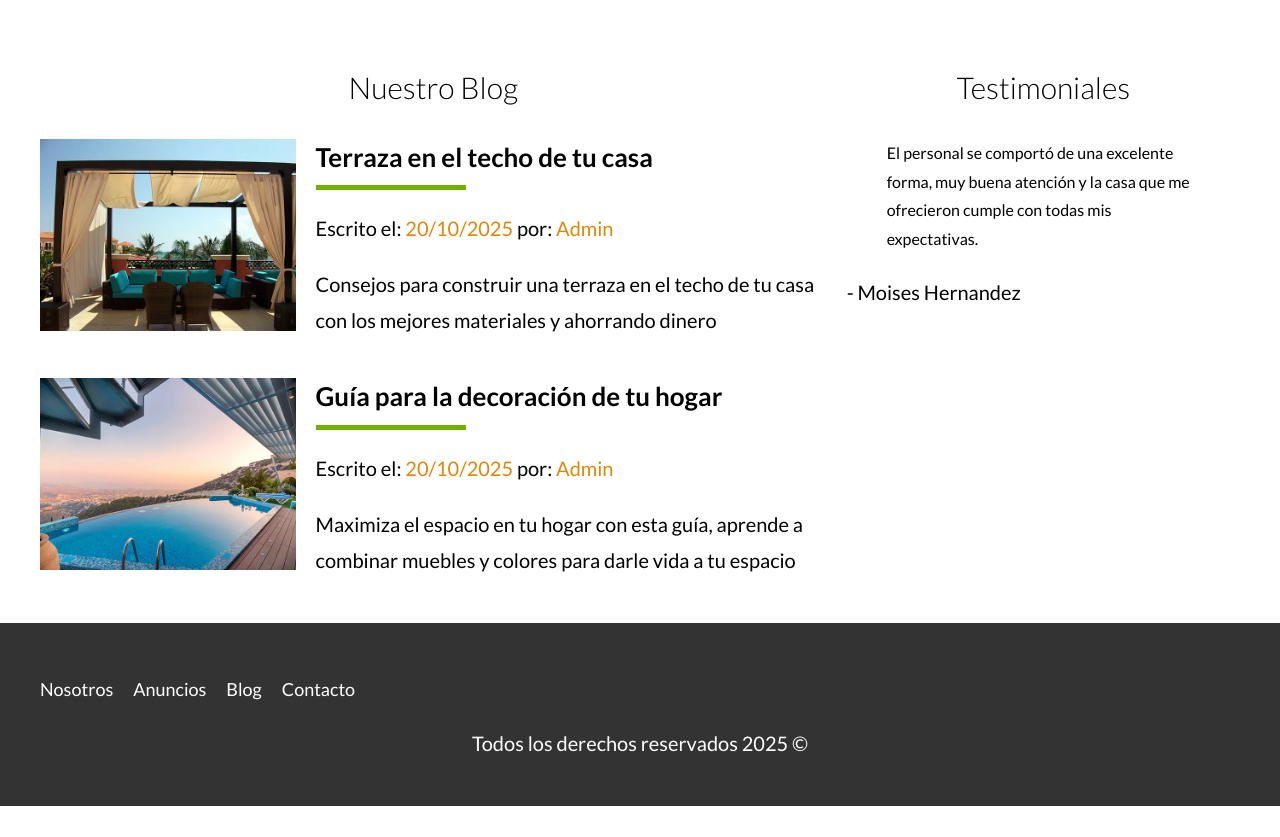
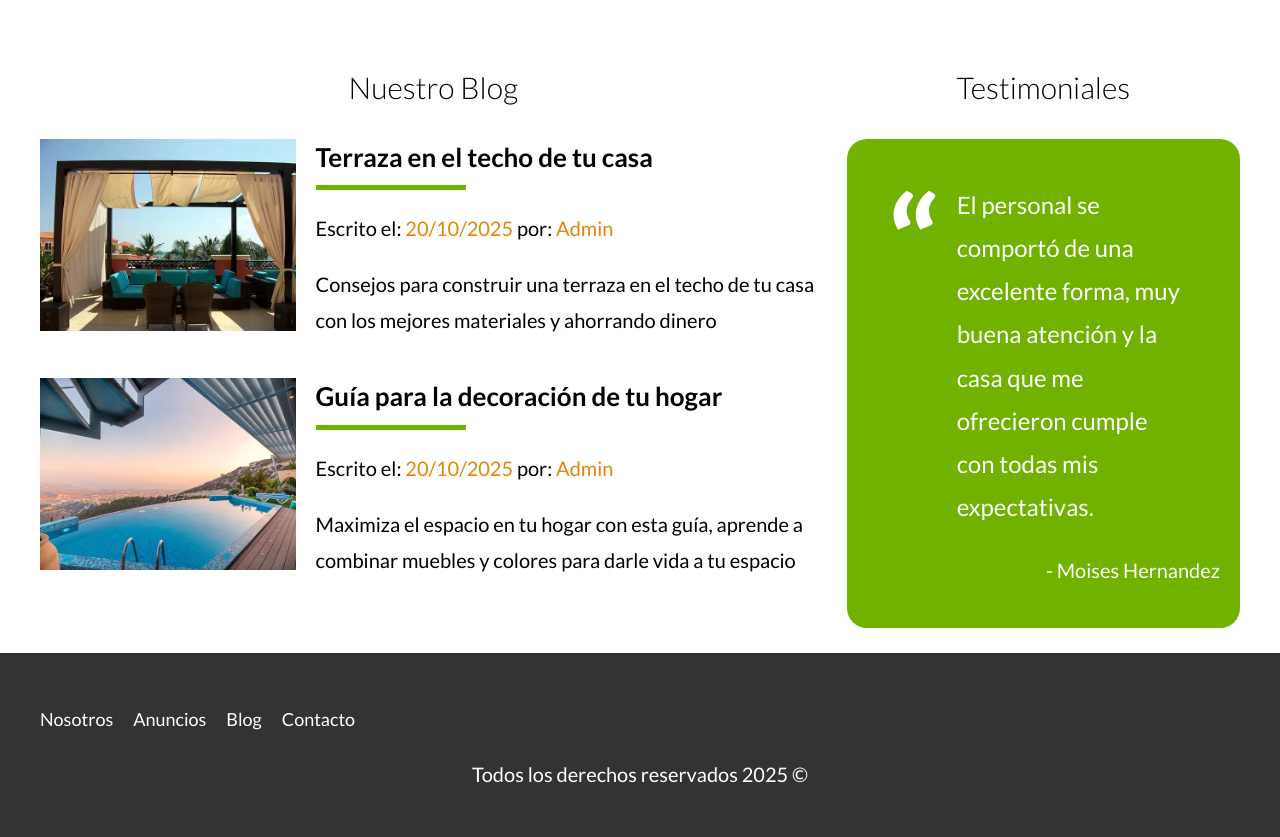
Before and after one commit to Moises-H29/Bienes-raices, a website with bundled scripts: page index.html in a window 1280 px wide. Shown: the part 2600-3437 px from the top of the page. Before the commit the page ends 3406 px from the top, so only its background shows below. Built offline with nearby package versions, Linux system fonts and the light colour scheme.

Commit message:
SASS a los testimoniales

```diff
--- a/src/scss/app.scss
+++ b/src/scss/app.scss
@@ -14,3 +14,4 @@
 @use 'layout/anuncios';
 @use "layout/contactar";
 @use "layout/inferior";
+@use "layout/testimoniales";
--- /dev/null
+++ b/src/scss/layout/_testimoniales.scss
@@ -0,0 +1,30 @@
+@use "../base/variables" as v;
+
+.testimonial {
+    background-color: v.$verde;
+    font-size: 2.4rem;
+    padding: 2rem;
+    color: v.$blanco;
+    border-radius: 2rem;
+
+    blockquote {
+        padding-left: 5rem;
+        position: relative;
+
+        &::before {
+            content: '';
+            background-image: url(../img/comilla.svg);
+            background-repeat: no-repeat;
+            width: 6rem;
+            height: 8rem;
+            display: block;
+            position: absolute;
+            left: -2rem;
+        }
+    }
+
+    p {
+        text-align: right;
+        color: v.$blanco;
+    }
+}
```
Also changed, not shown: build/css/app.css.
